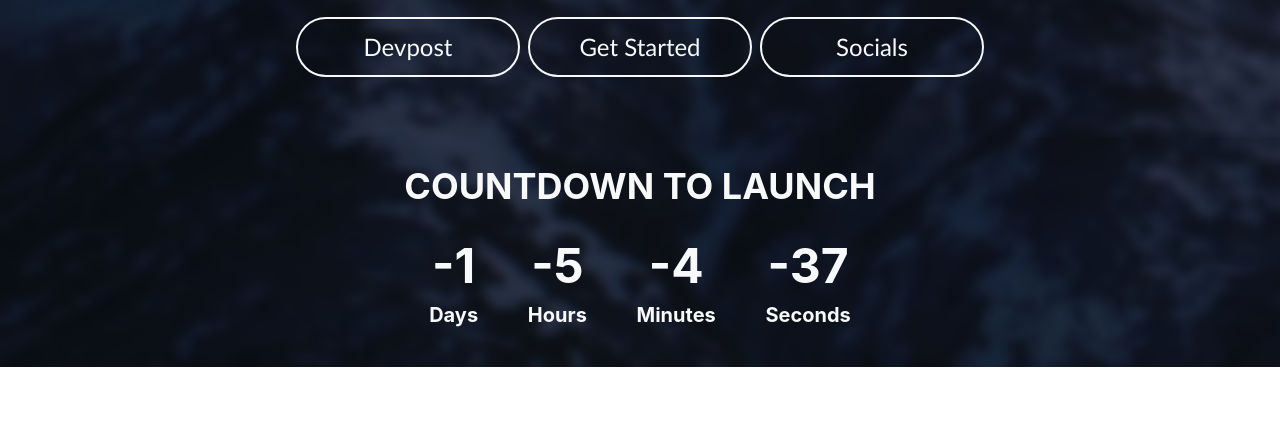
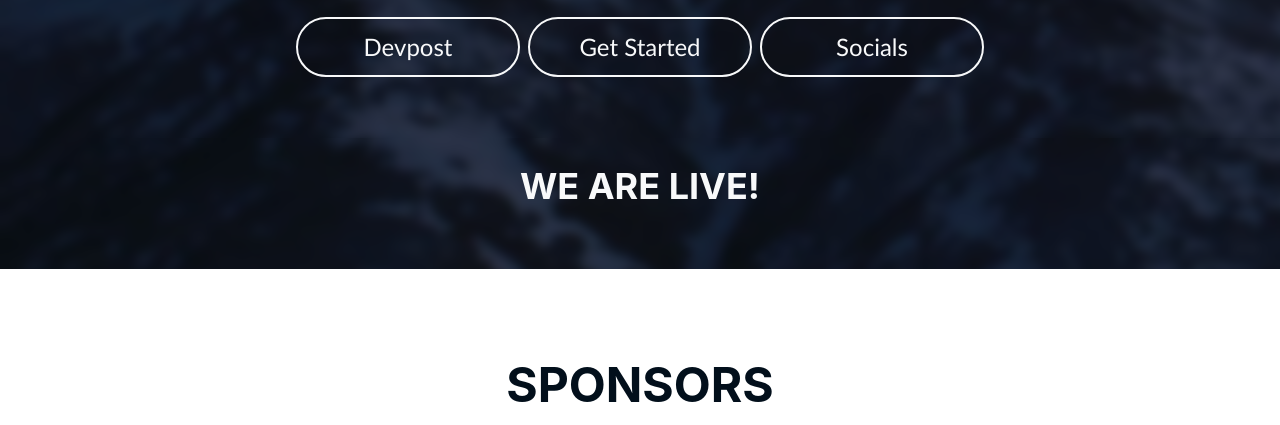
Before and after one commit to gulkaran/bytekode-hackathon, a plain HTML site: page index.html in a window 1280 px wide. Shown: the part 690-1115 px from the top of the page. Drawn offline with nearby package versions, Linux system fonts and the light colour scheme; a web font is replaced by a local one.

Commit message:
Update index.html

```diff
--- a/index.html
+++ b/index.html
@@ -65,9 +65,9 @@
         <section class="page-section2 text-white bg-primary" style="background-image: url('assets/img/bg2.png')">
             <div class="container-calendar">
                 <div class="text-center">
-                    <h2 class="page-section-heading text-light mb-0 d-inline-block">COUNTDOWN TO LAUNCH<br></br></h2>
+                    <h2 class="page-section-heading text-light mb-0 d-inline-block">WE ARE LIVE!<br></br></h2>
 
-                    <div class="countdown">
+                    <!-- <div class="countdown">
                         <div class="container-day">
                             <h1 class="day text-light">--</h1>
                             <h5 class="text-light">Days</h5>
@@ -84,7 +84,7 @@
                             <h1 class="second text-light">--</h1>
                             <h5 class="text-light">Seconds</h5>
                         </div>
-                    </div>
+                    </div> -->
 
                 </div>
             </div>
```
